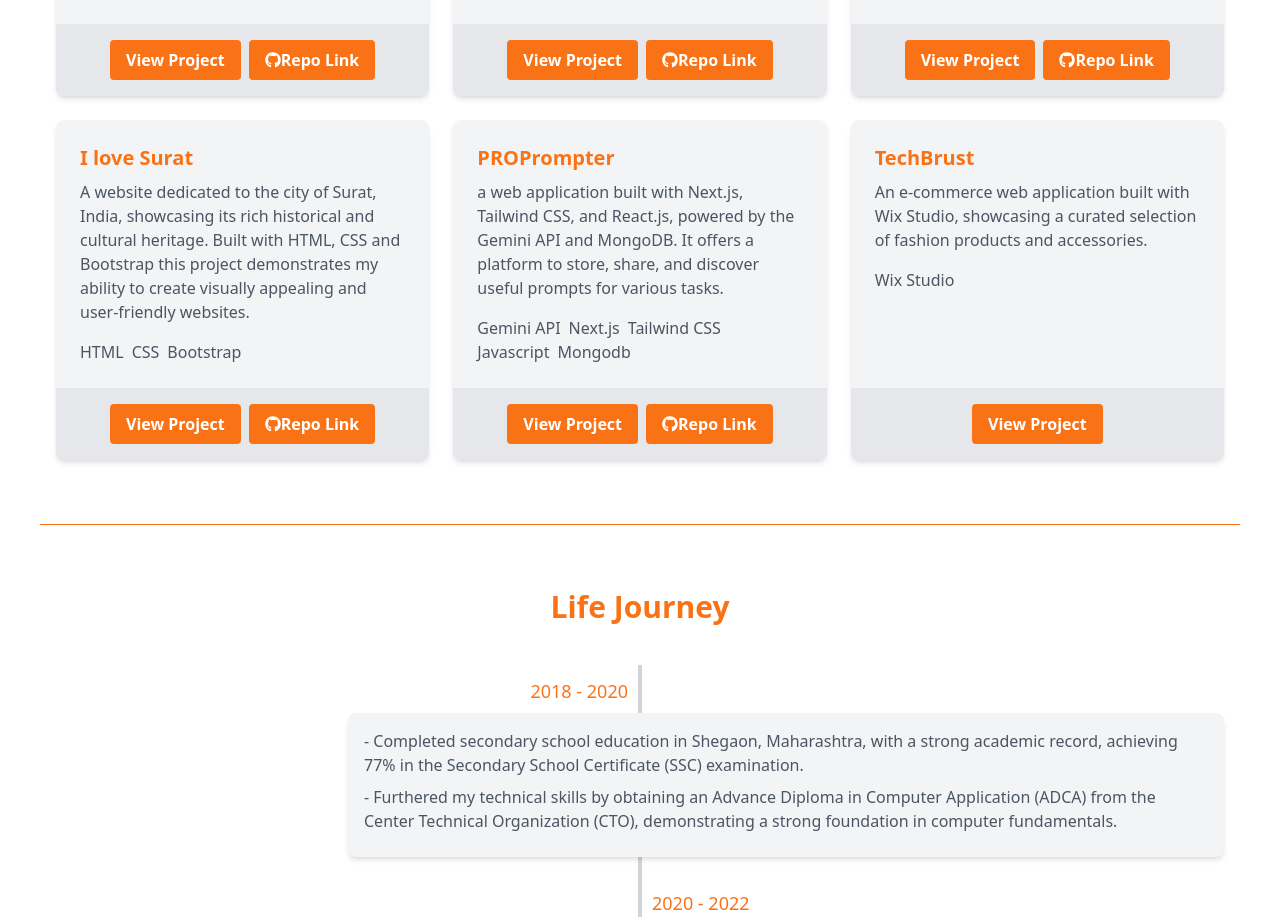
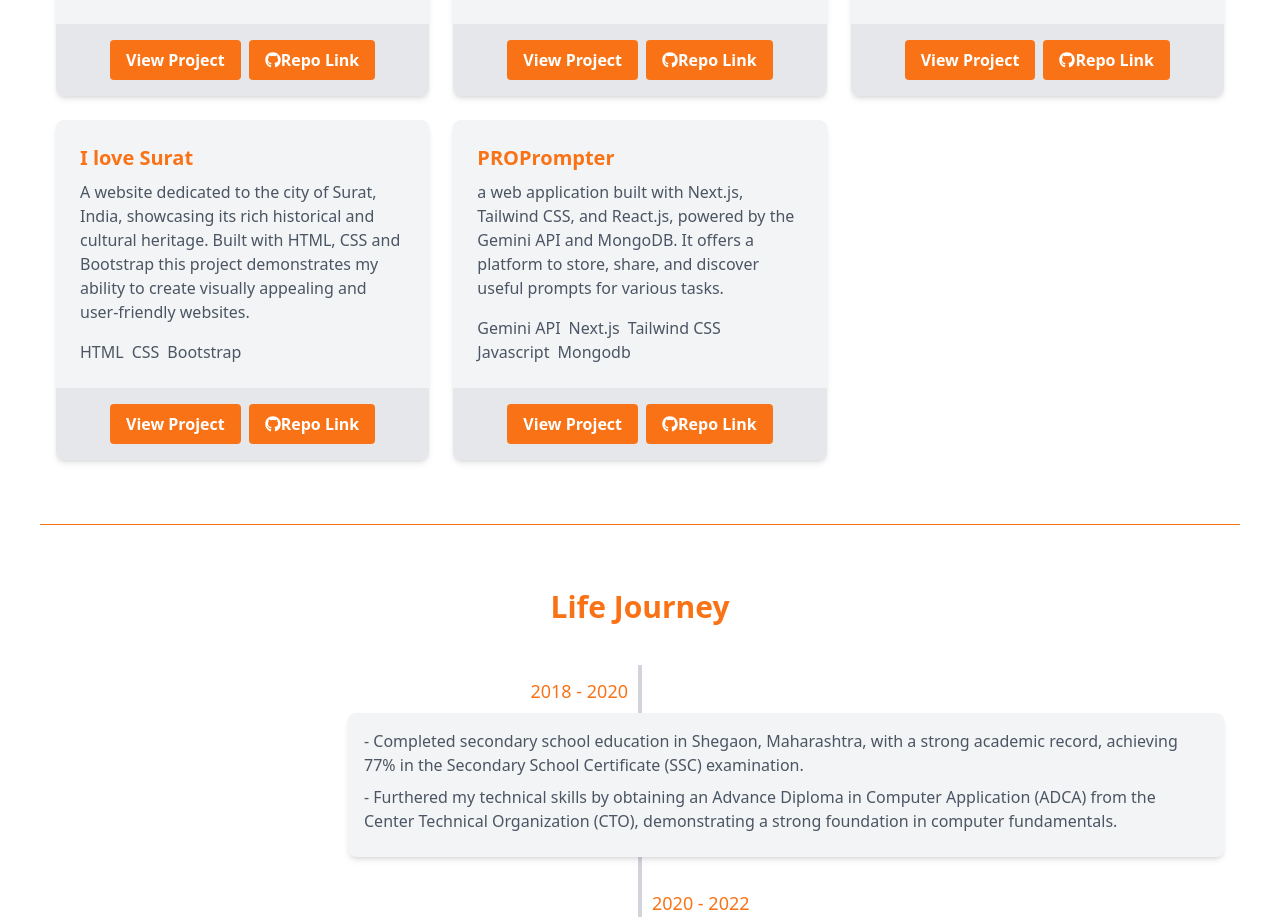
Before and after one commit to ShaikhAdnan7621/portfolio, a Next.js app: page / in a window 1280 px wide. Shown: the part 1967-2884 px from the top of the page. Built offline with nearby package versions, Linux system fonts and the light colour scheme.

Commit message:
techbrust project removed form ProjectsData.js file

```diff
--- a/src/app/data/projectsData.js
+++ b/src/app/data/projectsData.js
@@ -39,10 +39,4 @@ export const projects = [
         link: "https://pro-prompter.vercel.app/",
         githubLink: "https://github.com/ShaikhAdnan7621/PROPrompter"
     },
-    {
-        title: "TechBrust",
-        description: "An e-commerce web application built with Wix Studio, showcasing a curated selection of fashion products and accessories.",
-        technologies: ["Wix Studio"],
-        link: "https://techbrust.in",
-    },
 ];
```
